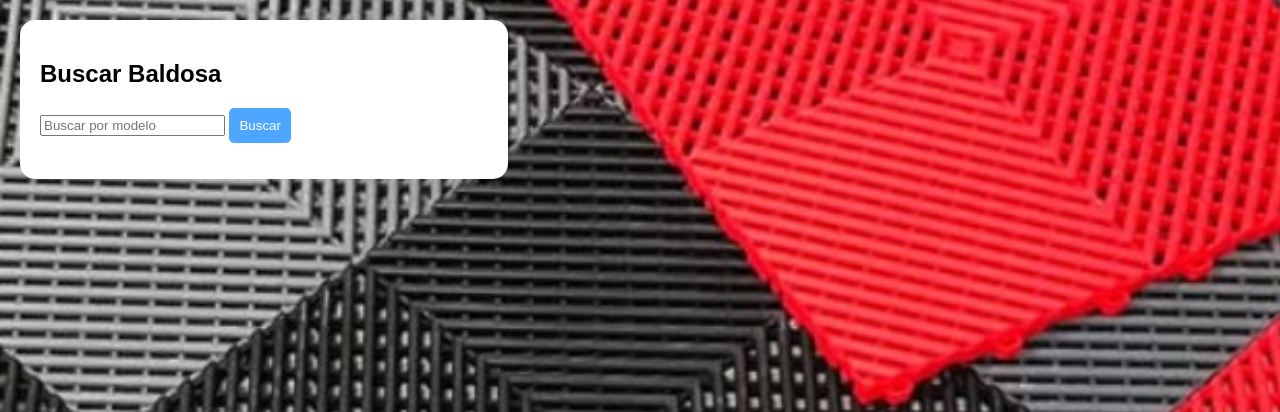
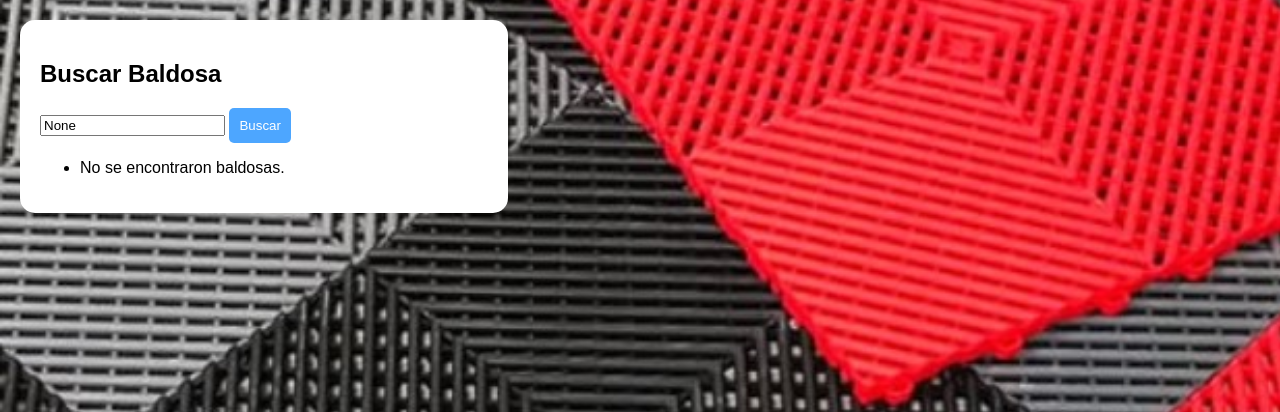
Before and after one commit to SolGarcia123/TuPrimeraPagina-GarciaRiveros, a Django app: page /buscar-baldosa/ in a window 1280 px wide. Shown: the part 84-496 px from the top of the page. Run offline with Django 5.2, Linux system fonts and the light colour scheme.

Commit message:
Actualizar proyecto v 0.3

```diff
--- a/empresa/ventas/models.py
+++ b/empresa/ventas/models.py
@@ -20,6 +20,7 @@
     modelo = models.CharField(max_length=50)
     color = models.CharField(max_length=30)
     precio = models.FloatField()
+    proveedor = models.ForeignKey(Proveedor, on_delete=models.CASCADE)
 
     def __str__(self):
-        return self.modelo
+        return f"{self.modelo} - {self.color}"
--- a/empresa/ventas/templates/buscar_baldosa.html
+++ b/empresa/ventas/templates/buscar_baldosa.html
@@ -5,13 +5,18 @@
 <h2>Buscar Baldosa</h2>
 
 <form method="GET">
-    <input type="text" name="modelo" placeholder="Buscar por modelo">
+    <input type="text" name="modelo" placeholder="Buscar por modelo" value="{{ modelo }}">
     <button type="submit">Buscar</button>
 </form>
 
 <ul>
     {% for b in baldosas %}
-        <li>{{ b.modelo }} - {{ b.color }} - ${{ b.precio }}</li>
+        <li>
+            {{ b.modelo }} - {{ b.color }} - ${{ b.precio }}<br>
+            <strong>Proveedor:</strong> {{ b.proveedor.nombre }} - {{ b.proveedor.telefono }}
+        </li>
+    {% empty %}
+        <li>No se encontraron baldosas.</li>
     {% endfor %}
 </ul>
 
--- a/empresa/ventas/views.py
+++ b/empresa/ventas/views.py
@@ -42,4 +42,7 @@
     modelo = request.GET.get("modelo")
     baldosas = Baldosa.objects.filter(modelo__icontains=modelo) if modelo else []
 
-    return render(request, "buscar_baldosa.html", {"baldosas": baldosas})
+    return render(request, "buscar_baldosa.html", {
+        "baldosas": baldosas,
+        "modelo": modelo
+    })
```
Also changed, not shown: empresa/db.sqlite3, empresa/ventas/migrations/0002_baldosa_proveedor.py (added).
